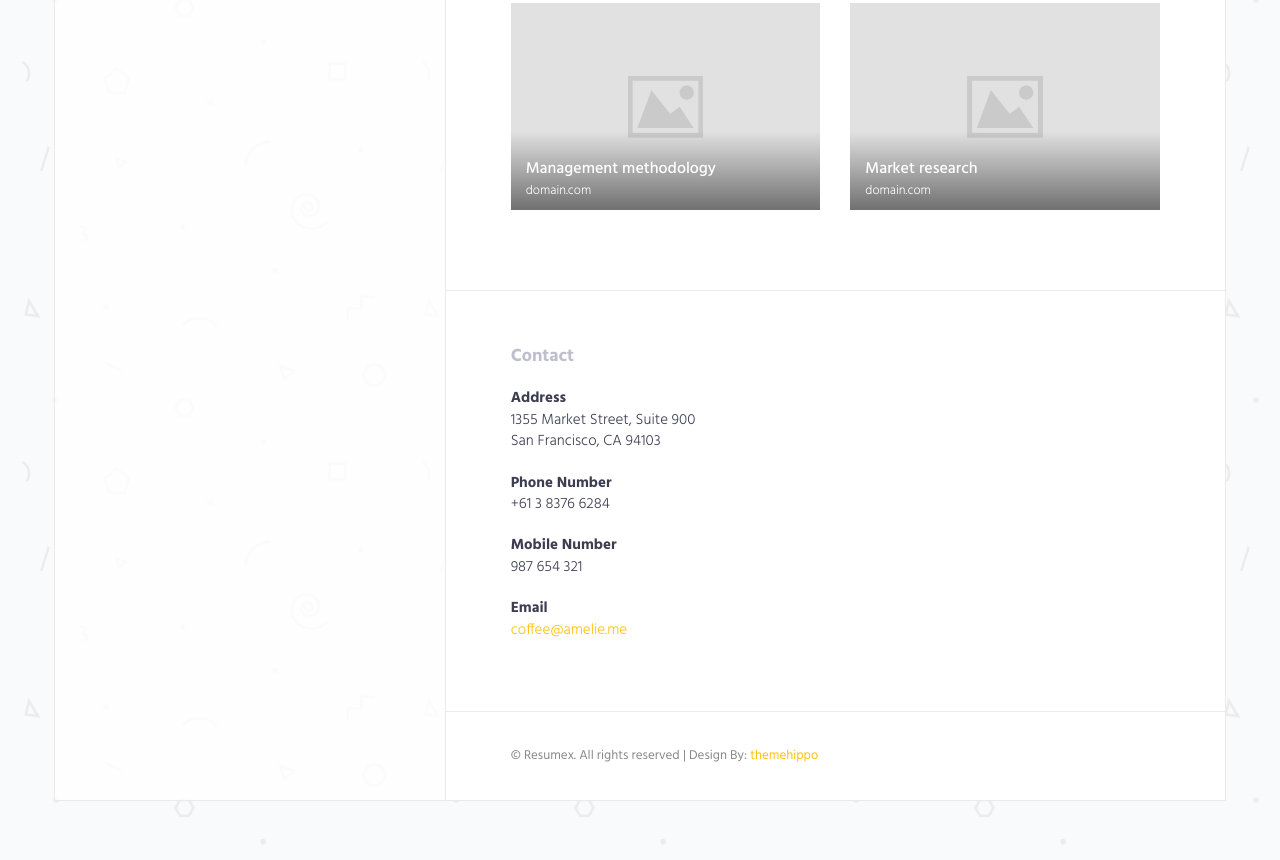
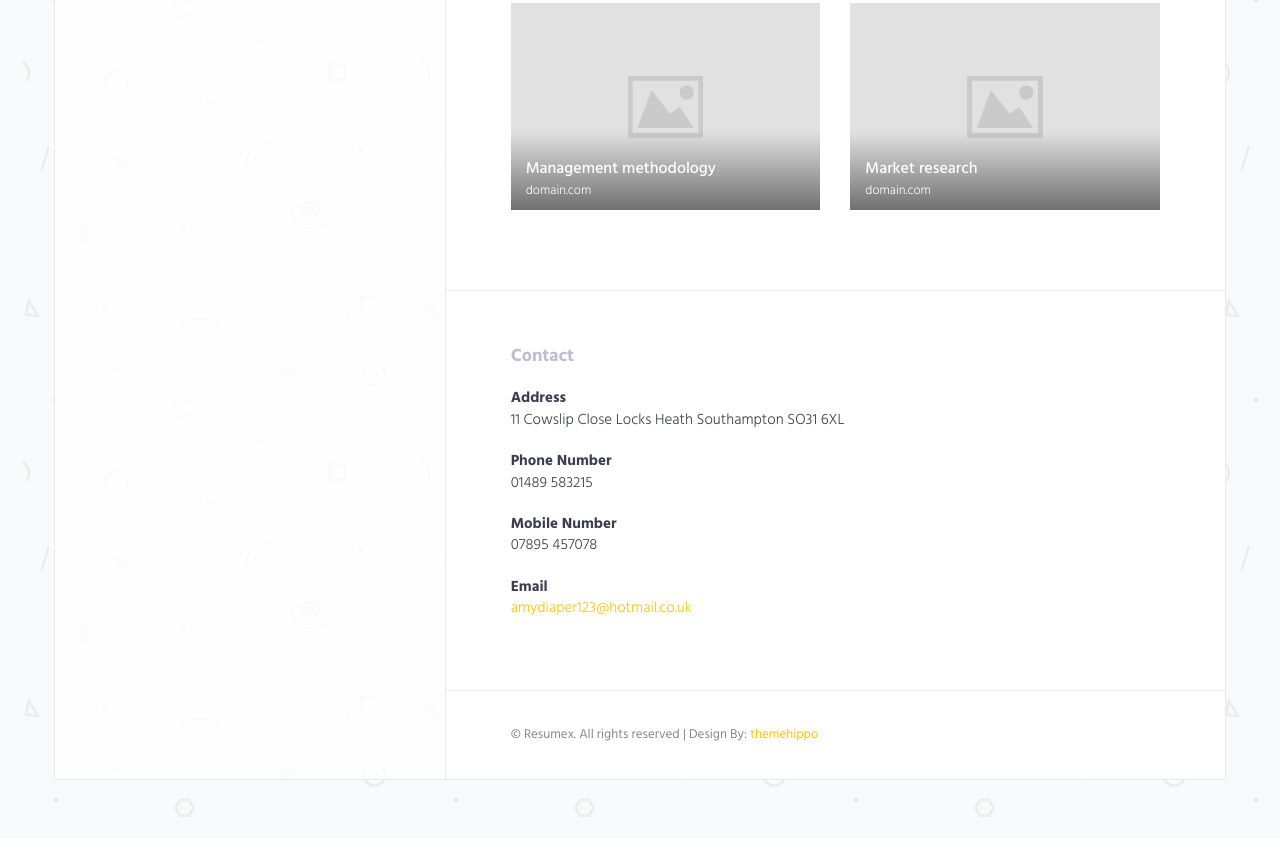
Before and after one commit to amyxdiaper/AboutMe, a plain HTML site: page index.html in a window 1280 px wide. Shown: the part 2858-3718 px from the top of the page. After the commit the page ends 3697 px from the top, so only its background shows below. Drawn offline with Linux system fonts and the light colour scheme.

Commit message:
Update index.html

```diff
--- a/index.html
+++ b/index.html
@@ -438,24 +438,26 @@
             <div class="col-md-12">
                 <address>
                     <strong>Address</strong><br>
-                    1355 Market Street, Suite 900<br>
-                    San Francisco, CA 94103
+                    11 Cowslip Close
+                    Locks Heath
+                    Southampton
+                    SO31 6XL
 
                 </address>
                 <address>
                     <strong>Phone Number</strong><br>
-                    +61 3 8376 6284
+                    01489 583215
                 </address>
 
                 <address>
                     <strong>Mobile Number</strong><br>
-                    987 654 321
+                    07895 457078
                 </address>
 
 
                 <address>
                     <strong>Email</strong><br>
-                    <a href="mailto:#">coffee@amelie.me</a>
+                    <a href="mailto:#">amydiaper123@hotmail.co.uk</a>
                 </address>
             </div>
         </div>
```
